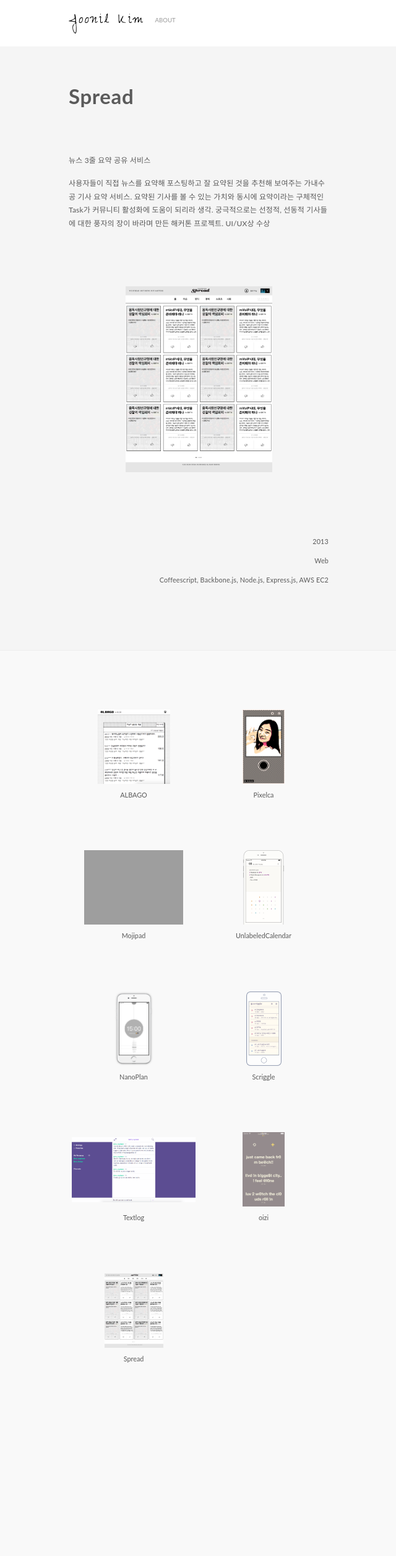
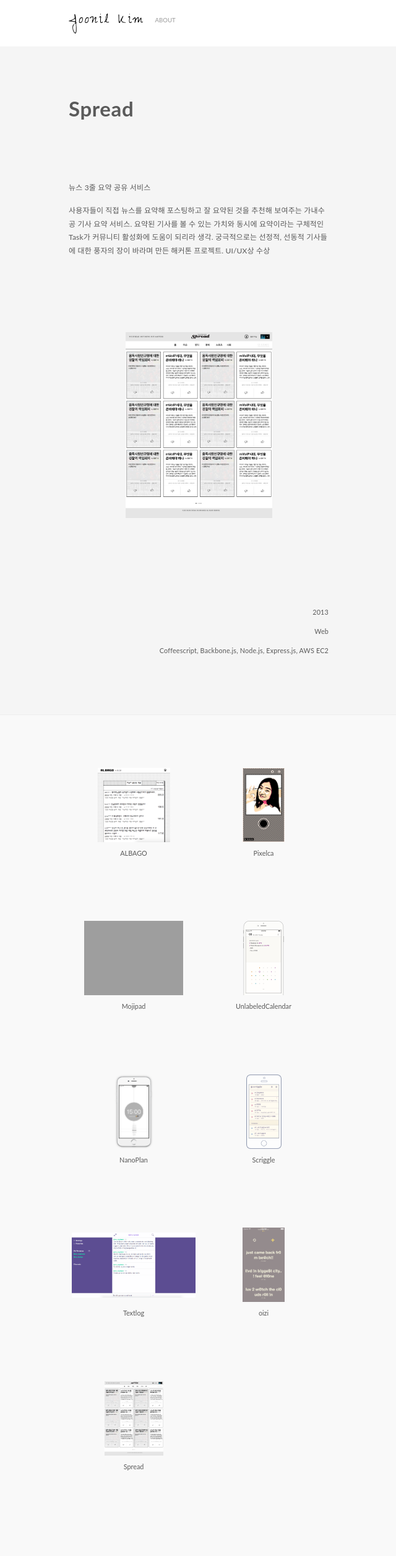
Before and after one commit to joonilkim/joonilkim.github.io, a Jekyll site: the page built from _posts/2013-12-01-spread.md, in a window 1280 px wide. Shown: the whole page at 62% size, without its empty margins (319-959 px from the left). Built offline with Jekyll 4.4.1, drawn with Linux system fonts in a browser that asks for light colours; before the commit the page ends 2307 px from its top, so only the background shows below that.

Commit message:
디자인 조정

```diff
--- a/_sass/minima.scss
+++ b/_sass/minima.scss
@@ -10,7 +10,7 @@ $base-line-height: 1.8 !default;
 
 $spacing-unit:     20px !default;
 $line-unit:        16px !default;
-$paragraph-unit:   60px !default;
+$paragraph-unit:   80px !default;
 
 $text-color:       #5a5a5a !default;
 $background-color: #f9f9f9 !default;
--- a/_sass/minima/_layout.scss
+++ b/_sass/minima/_layout.scss
@@ -66,7 +66,7 @@
  */
 .site-footer {
   > .wrapper {
-    padding-top: $paragraph-unit * 1.5;
+    padding-top: $paragraph-unit * 1;
     padding-bottom: $paragraph-unit * 0.5;
   }
 }
@@ -142,7 +142,7 @@
 
   > .wrapper {
     padding-top: $paragraph-unit * 1;
-    padding-bottom: $paragraph-unit * 1.5;
+    padding-bottom: $paragraph-unit * 1;
   }
 
 }
```
